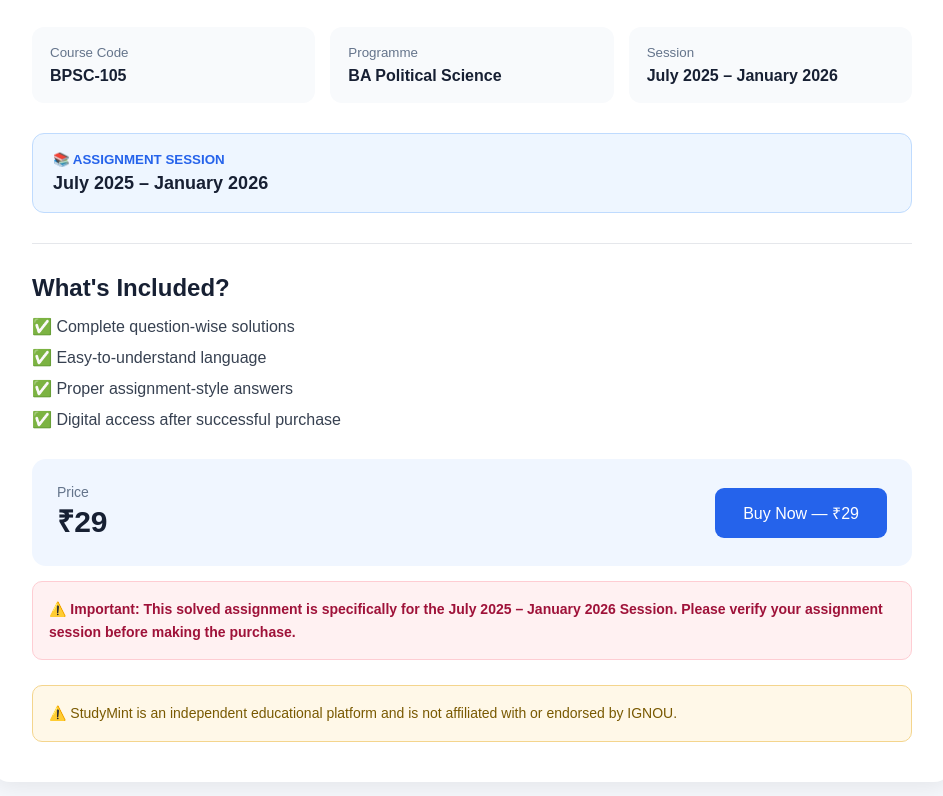
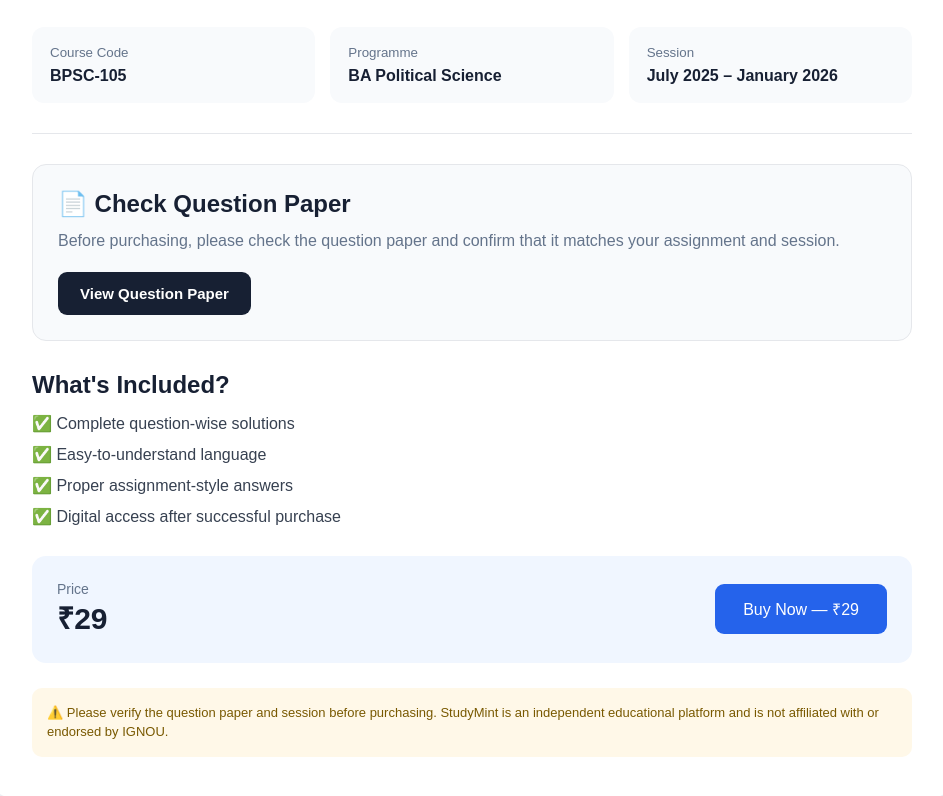
Before and after one commit to govindkmandal2006/StudyMint, a website: page bpsc105.html in a window 1280 px wide. Shown: the part 324-1120 px from the top of the page, without its empty margins (168-1111 px from the left). Drawn offline with Linux system fonts and the light colour scheme.

Commit message:
Update bpsc105.html

```diff
--- a/bpsc105.html
+++ b/bpsc105.html
@@ -1,5 +1,6 @@
 <!DOCTYPE html>
 <html lang="en">
+
 <head>
     <meta charset="UTF-8">
     <meta name="viewport" content="width=device-width, initial-scale=1.0">
@@ -104,30 +105,43 @@
             font-size: 16px;
         }
 
-        .session-box {
-            background: #eef6ff;
-            border: 1px solid #bfdbfe;
-            padding: 18px 20px;
-            border-radius: 12px;
-            margin-bottom: 30px;
-        }
-
-        .session-box small {
-            display: block;
-            color: #2563eb;
-            font-weight: bold;
-            margin-bottom: 6px;
-        }
-
-        .session-box strong {
-            font-size: 18px;
-            color: #172033;
-        }
-
         .divider {
             height: 1px;
             background: #e5e7eb;
             margin: 30px 0;
+        }
+
+        .question-paper {
+            background: #f8fafc;
+            border-radius: 14px;
+            padding: 25px;
+            margin-bottom: 30px;
+            border: 1px solid #e5e7eb;
+        }
+
+        .question-paper h2 {
+            margin-bottom: 10px;
+        }
+
+        .question-paper p {
+            color: #64748b;
+            line-height: 1.6;
+            margin-bottom: 18px;
+        }
+
+        .view-btn {
+            display: inline-block;
+            text-decoration: none;
+            background: #172033;
+            color: white;
+            padding: 13px 22px;
+            border-radius: 9px;
+            font-size: 15px;
+            font-weight: bold;
+        }
+
+        .view-btn:hover {
+            background: #0f172a;
         }
 
         h2 {
@@ -162,14 +176,13 @@
 
         .buy-btn {
             display: inline-block;
-            border: none;
+            text-decoration: none;
             background: #2563eb;
             color: white;
             padding: 14px 28px;
             border-radius: 9px;
             font-size: 16px;
             cursor: pointer;
-            text-decoration: none;
         }
 
         .buy-btn:hover {
@@ -178,25 +191,12 @@
 
         .notice {
             margin-top: 25px;
-            padding: 16px;
+            padding: 15px;
             background: #fff8e8;
-            border: 1px solid #f4d58d;
             border-radius: 10px;
             color: #795900;
-            font-size: 14px;
-            line-height: 1.6;
-        }
-
-        .session-warning {
-            margin-top: 15px;
-            padding: 16px;
-            background: #fff1f2;
-            border: 1px solid #fecdd3;
-            border-radius: 10px;
-            color: #9f1239;
-            font-size: 14px;
-            line-height: 1.6;
-            font-weight: 600;
+            font-size: 13px;
+            line-height: 1.5;
         }
 
         footer {
@@ -235,6 +235,12 @@
 
             .buy-btn {
                 width: 100%;
+                text-align: center;
+            }
+
+            .view-btn {
+                width: 100%;
+                text-align: center;
             }
         }
     </style>
@@ -292,18 +298,28 @@
             </div>
 
 
-            <div class="session-box">
+            <div class="divider"></div>
 
-                <small>📚 ASSIGNMENT SESSION</small>
 
-                <strong>
-                    July 2025 – January 2026
-                </strong>
+            <div class="question-paper">
+
+                <h2>📄 Check Question Paper</h2>
+
+                <p>
+                    Before purchasing, please check the question paper
+                    and confirm that it matches your assignment and session.
+                </p>
+
+                <a
+                    href="bpsc105-question-paper.pdf"
+                    class="view-btn"
+                    target="_blank"
+                    rel="noopener"
+                >
+                    View Question Paper
+                </a>
 
             </div>
-
-
-            <div class="divider"></div>
 
 
             <h2>What's Included?</h2>
@@ -324,7 +340,6 @@
             <div class="price-box">
 
                 <div>
-
                     <div style="color:#64748b; font-size:14px;">
                         Price
                     </div>
@@ -332,7 +347,6 @@
                     <div class="price">
                         ₹29
                     </div>
-
                 </div>
 
                 <a href="payment.html" class="buy-btn">
@@ -342,21 +356,10 @@
             </div>
 
 
-            <div class="session-warning">
-
-                ⚠️ <strong>Important:</strong>
-                This solved assignment is specifically for the
-                <strong>July 2025 – January 2026 Session.</strong>
-                Please verify your assignment session before making the purchase.
-
-            </div>
-
-
             <div class="notice">
-
-                ⚠️ StudyMint is an independent educational platform and is
-                not affiliated with or endorsed by IGNOU.
-
+                ⚠️ Please verify the question paper and session before
+                purchasing. StudyMint is an independent educational platform
+                and is not affiliated with or endorsed by IGNOU.
             </div>
 
         </div>
```
